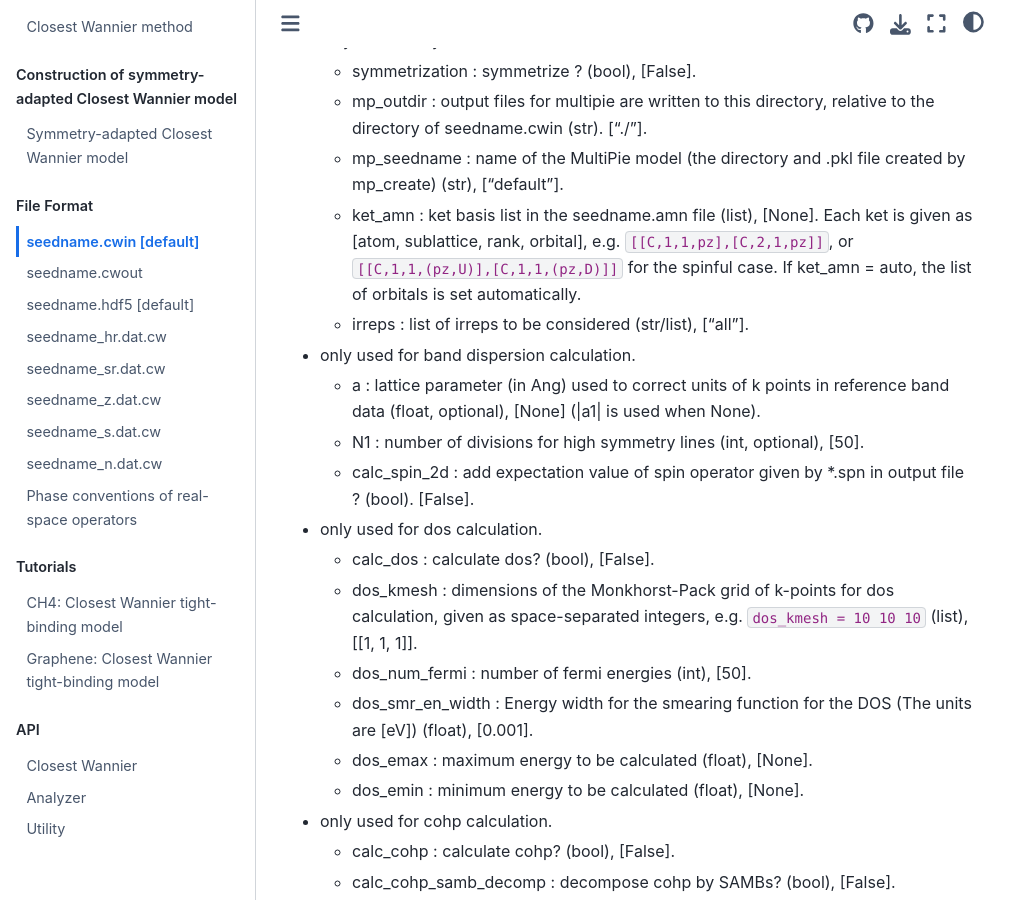
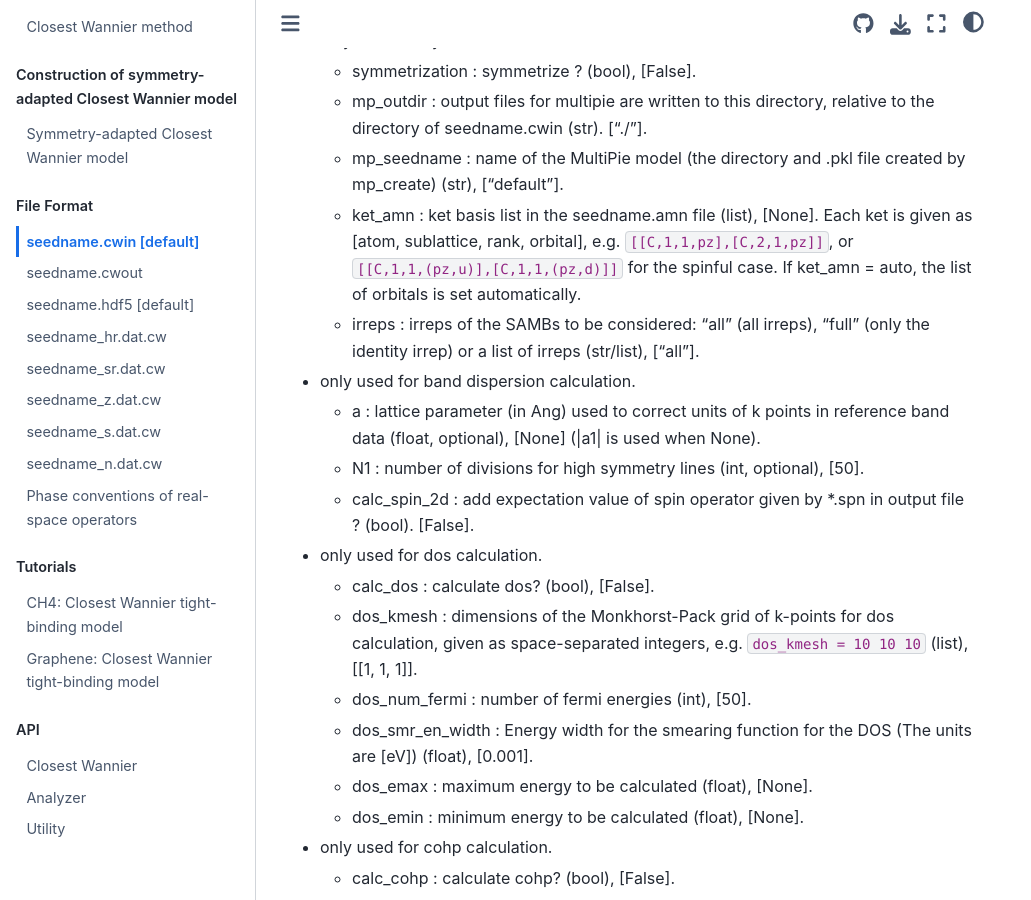
Before and after one commit to CMT-MU/SymClosestWannier, a Jupyter Book: the page built from docs/src/format/cwin.md, in a window 1280 px wide and 900 px high, scrolled down 1563 px. Shown: the whole window, without its empty margins (0-1031 px from the left). Built offline with Jupyter Book 1.0.4 settings and Sphinx 7.4.7 and the Sphinx Book theme 1.1.4, drawn with Linux system fonts in a browser that asks for light colours.

Commit message:
Use lowercase spin in the ket_amn example, explain irreps = full, and give eta_5 as the code computes it
Co-Authored-By: Claude Opus 5.5 <noreply@anthropic.com>
Claude-Session: https://claude.ai/code/session_01GH3jHZ5TE1BmyXobYxcbH5

```diff
--- a/docs/src/format/cwin.md
+++ b/docs/src/format/cwin.md
@@ -40,8 +40,8 @@
   - symmetrization    : symmetrize ? (bool), [False].
   - mp_outdir         : output files for multipie are written to this directory, relative to the directory of seedname.cwin (str). ["./"].
   - mp_seedname       : name of the MultiPie model (the directory and .pkl file created by mp_create) (str), ["default"].
-  - ket_amn           : ket basis list in the seedname.amn file (list), [None]. Each ket is given as [atom, sublattice, rank, orbital], e.g. `[[C,1,1,pz],[C,2,1,pz]]`, or `[[C,1,1,(pz,U)],[C,1,1,(pz,D)]]` for the spinful case. If ket_amn = auto, the list of orbitals is set automatically.
-  - irreps            : list of irreps to be considered (str/list), ["all"].
+  - ket_amn           : ket basis list in the seedname.amn file (list), [None]. Each ket is given as [atom, sublattice, rank, orbital], e.g. `[[C,1,1,pz],[C,2,1,pz]]`, or `[[C,1,1,(pz,u)],[C,1,1,(pz,d)]]` for the spinful case. If ket_amn = auto, the list of orbitals is set automatically.
+  - irreps            : irreps of the SAMBs to be considered: "all" (all irreps), "full" (only the identity irrep) or a list of irreps (str/list), ["all"].
 
 - only used for band dispersion calculation.
   - a                 : lattice parameter (in Ang) used to correct units of k points in reference band data (float, optional), [None] (|a1| is used when None).
```
Also changed, not shown: docs/src/format/hdf5.md (+2 -2 lines), docs/src/tutorials/tutorial02.md (+2 -2 lines).
